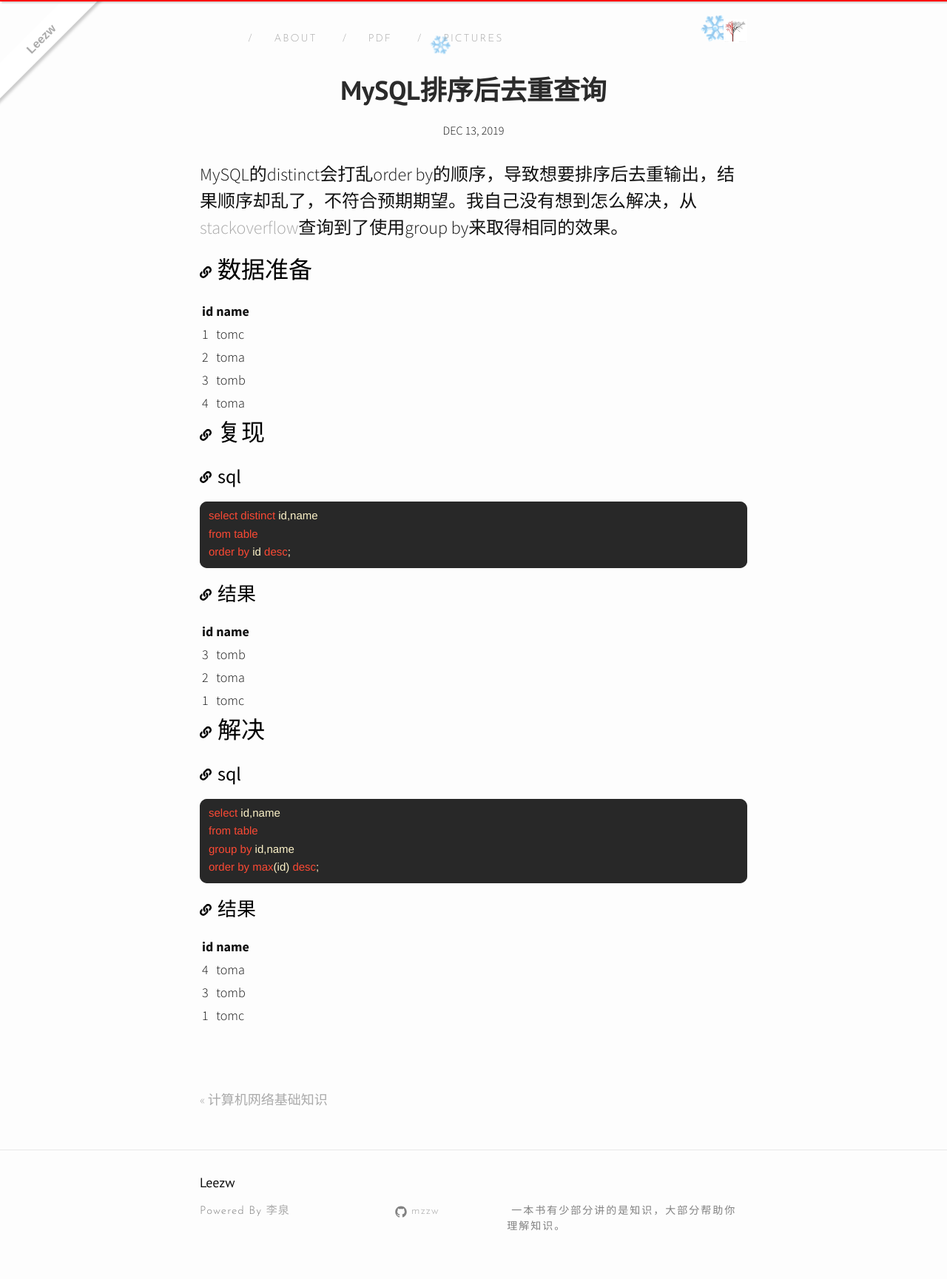
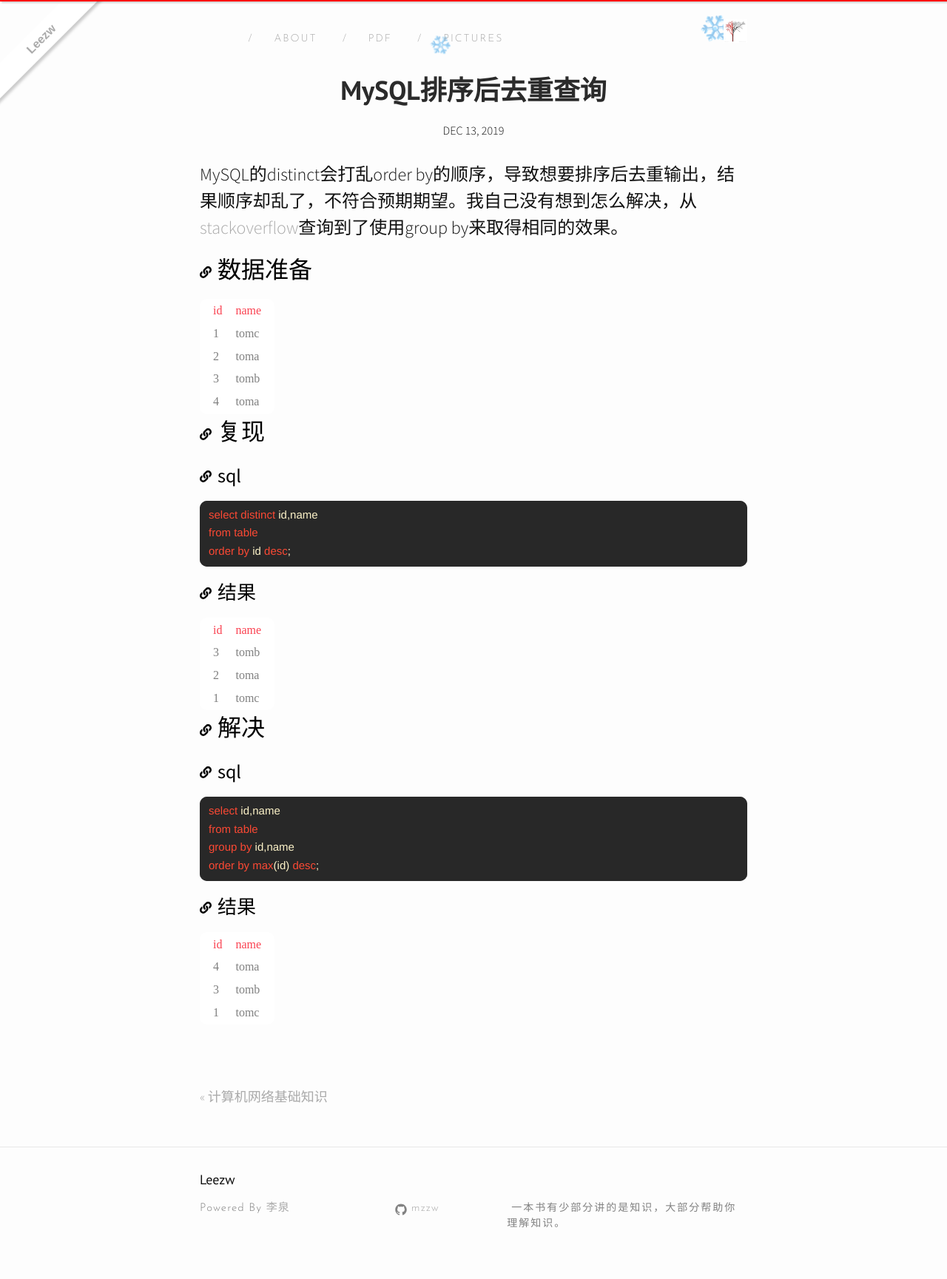
Before and after one commit to quantum-li/quantum-li.github.io, a Jekyll site: the page built from _posts/2019-12-13-mysql-distinct-sort-query.md, in a window 1280 px wide. Shown: the whole page at 74% size. Built offline with Jekyll 4.4.1, drawn with Linux system fonts in a browser that asks for light colours; nearby versions of some CDN libraries; comment, search, counter and statistics services are not loaded.

Commit message:
2019-12-19 20:08:07

```diff
--- a/css/style.scss
+++ b/css/style.scss
@@ -718,3 +718,46 @@ pre {
 .highlight {
     border-radius: 10px;
   }
+
+  table {
+    border-radius: 10px;
+    overflow: hidden;
+    margin: 0px;
+    padding-left: 0.5rem;
+    padding-right: 0.5rem;
+    box-sizing: border-box;
+    position: relative;
+    background-color: #fff;
+  }
+
+  body {
+    max-height: 585px;
+    overflow: auto;
+  }
+
+  th{
+    font-weight: unset;
+    padding-right: 10px;
+    padding-top: 0.2rem;
+    padding-bottom: 0.2rem;
+    font-family: Lato-Bold;
+    font-size: 1rem;
+    color: #fa4251;
+    line-height: 1.4;
+    background-color: transparent;
+  }
+
+  td{
+    padding-top: 0.2rem;
+    padding-bottom: 0.2rem;
+    font-family: Lato-Regular;
+    font-size: 1rem;
+    color: #808080;
+    line-height: 1.4;
+  }
+
+  th, td {
+    font-weight: unset;
+    padding-right: 0.5rem;
+    padding-left: 0.5rem;
+  }
```
Also changed, not shown: Gemfile.lock (deleted).
